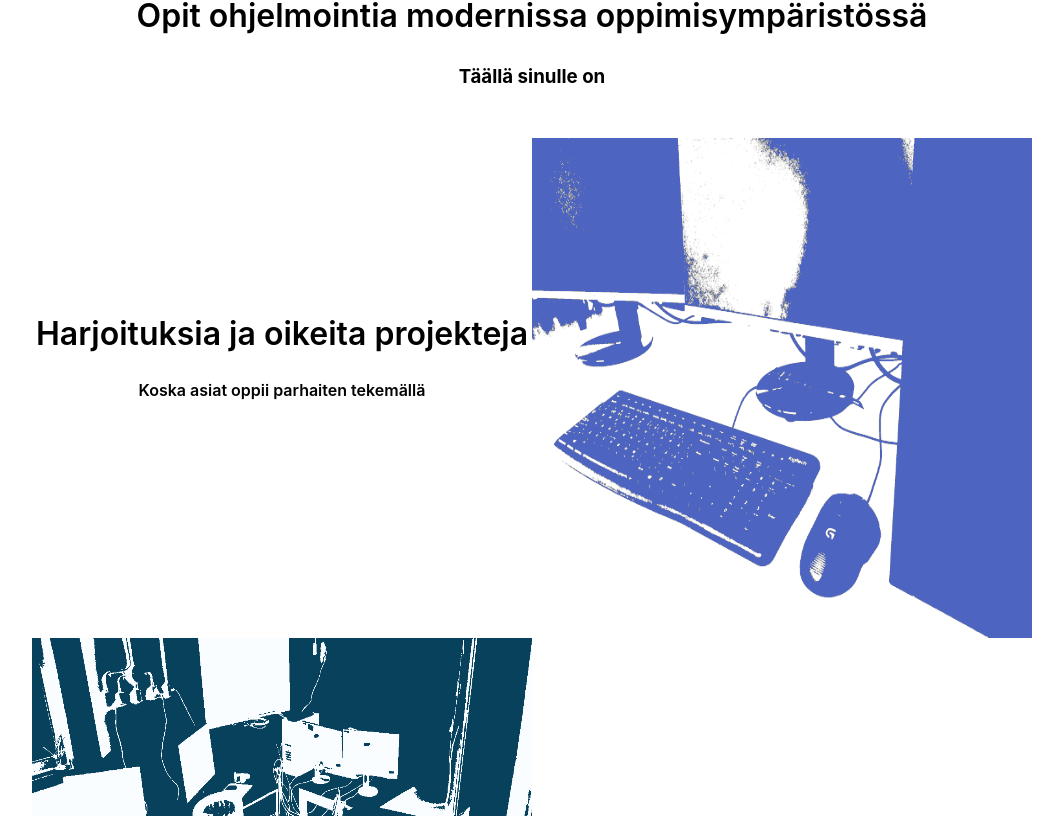
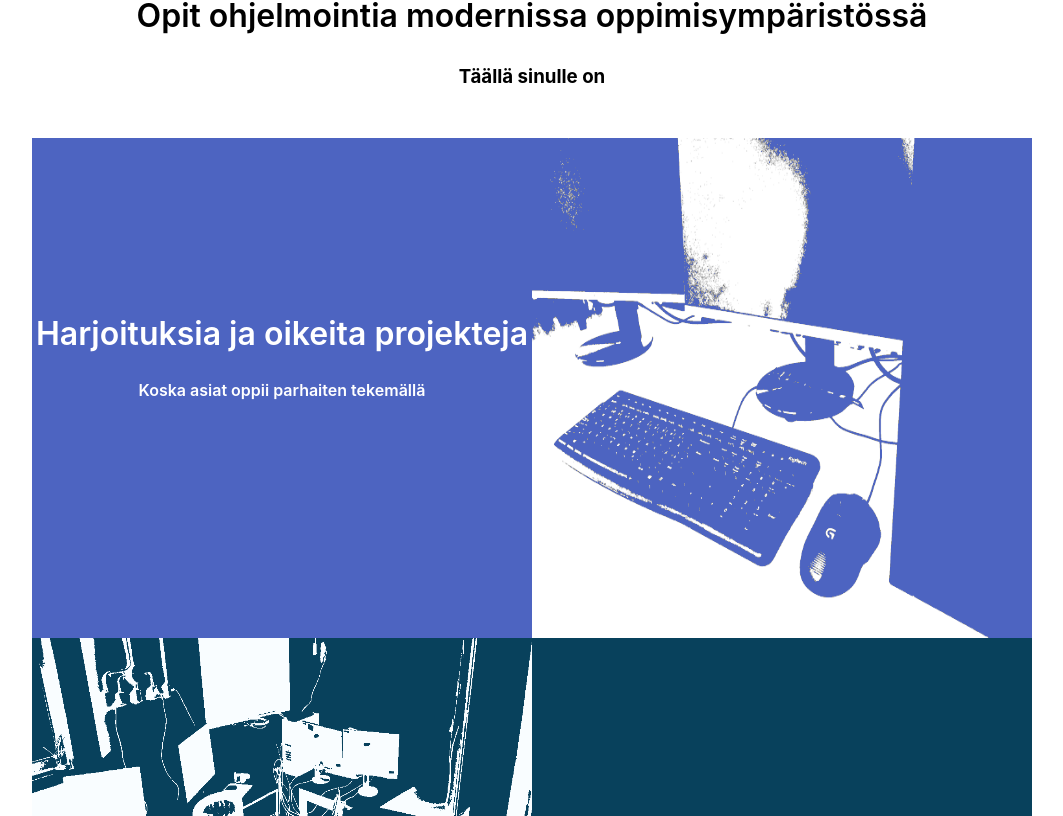
Before and after one commit to digitalents-ictbeginners/website, a React (Create React App) app: page / in a window 1280 px wide. Shown: the part 2284-3100 px from the top of the page, without its empty margins (108-1171 px from the left). Built offline with nearby package versions, Linux system fonts and the light colour scheme.

Commit message:
add backgroundcolor to infogrid text blocks

```diff
--- a/src/components/Home/InfoGridBlock.css
+++ b/src/components/Home/InfoGridBlock.css
@@ -7,6 +7,7 @@
 .ibText {
     padding-top: 150px;
     max-width: 500px;
+    color: white;
 }
 
 .ibText h2 {
--- a/src/components/Home/InfoGridBlock.js
+++ b/src/components/Home/InfoGridBlock.js
@@ -10,7 +10,7 @@ class InfoGridBlock extends React.Component {
     render(){
         const data = this.props.data;
         const i = this.props.index;
-        const text = <div className="ibText">
+        const text = <div className="ibText" style={{backgroundColor: data.bgcolor}}>
                         <h2>{data.title}</h2>
                         <p>{data.text}</p>
                     </div>
--- a/src/data/Home_en.json
+++ b/src/data/Home_en.json
@@ -31,25 +31,29 @@
         "id": 0,
         "img": "placeholder0.png",
         "title": "Harjoituksia ja oikeita projekteja",
-        "text": "Koska asiat oppii parhaiten tekemällä"
+        "text": "Koska asiat oppii parhaiten tekemällä",
+        "bgcolor": "#4d64c1"
       },
       {
         "id": 1,
         "img": "placeholder1.png",
         "title": "Vertaistukea",
-        "text": "On kivempaa olla pulassa yhdessä"
+        "text": "On kivempaa olla pulassa yhdessä",
+        "bgcolor": "#08415c"
       },
       {
         "id": 2,
         "img": "placeholder2.png",
         "title": "Avustavat ohjaajat",
-        "text": "Kysy mitä vaan, milloin vaan!"
+        "text": "Kysy mitä vaan, milloin vaan!",
+        "bgcolor": "#000000"
       },
       {
         "id": 3,
         "img": "placeholder3.png",
         "title": "Apua jatkopolulle ja työnhakuun",
-        "text": ""
+        "text": "",
+        "bgcolor": "#08415c"
       }
     ]
   },
--- a/src/data/Home_fi.json
+++ b/src/data/Home_fi.json
@@ -31,25 +31,29 @@
         "id": 0,
         "img": "placeholder0.png",
         "title": "Harjoituksia ja oikeita projekteja",
-        "text": "Koska asiat oppii parhaiten tekemällä"
+        "text": "Koska asiat oppii parhaiten tekemällä",
+        "bgcolor": "#4d64c1"
       },
       {
         "id": 1,
         "img": "placeholder1.png",
         "title": "Vertaistukea",
-        "text": "On kivempaa olla pulassa yhdessä"
+        "text": "On kivempaa olla pulassa yhdessä",
+        "bgcolor": "#08415c"
       },
       {
         "id": 2,
         "img": "placeholder2.png",
         "title": "Avustavat ohjaajat",
-        "text": "Kysy mitä vaan, milloin vaan!"
+        "text": "Kysy mitä vaan, milloin vaan!",
+        "bgcolor": "#000000"
       },
       {
         "id": 3,
         "img": "placeholder3.png",
         "title": "Apua jatkopolulle ja työnhakuun",
-        "text": ""
+        "text": "",
+        "bgcolor": "#08415c"
       }
     ]
   },
```
